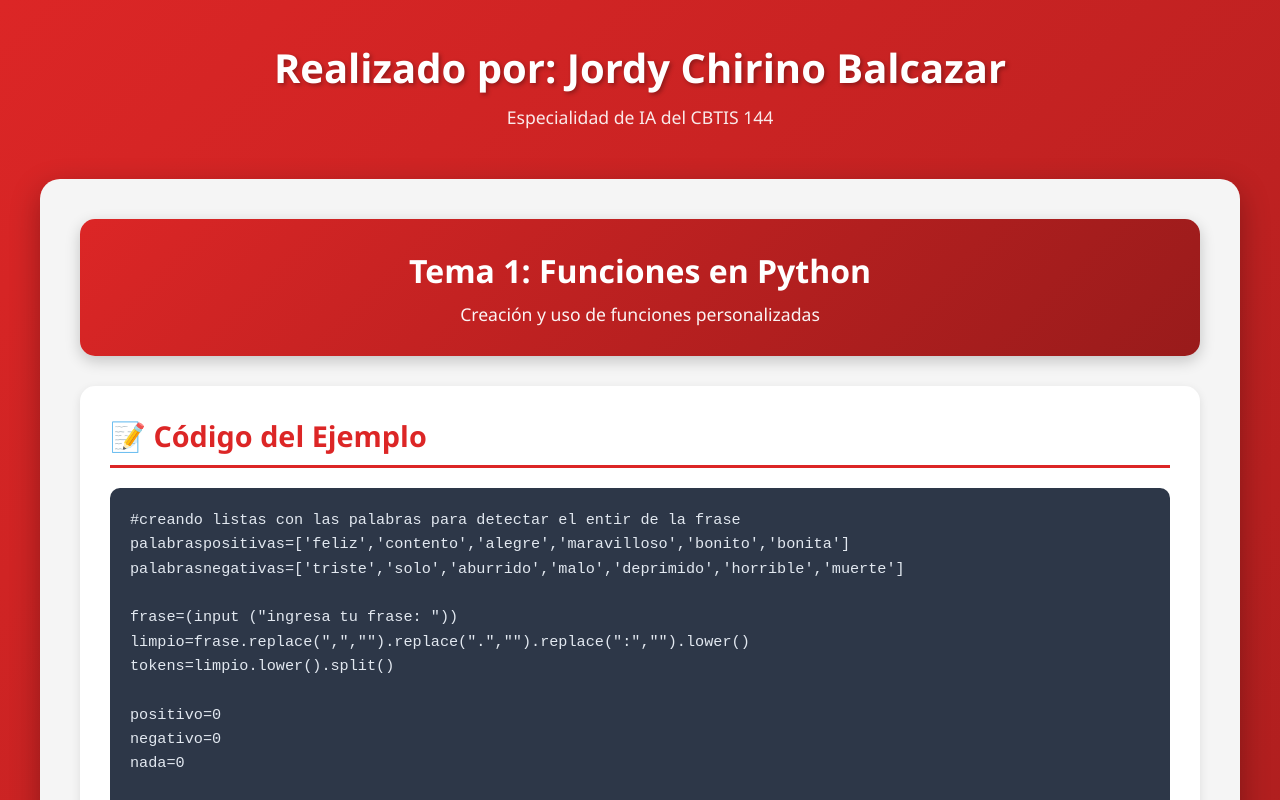
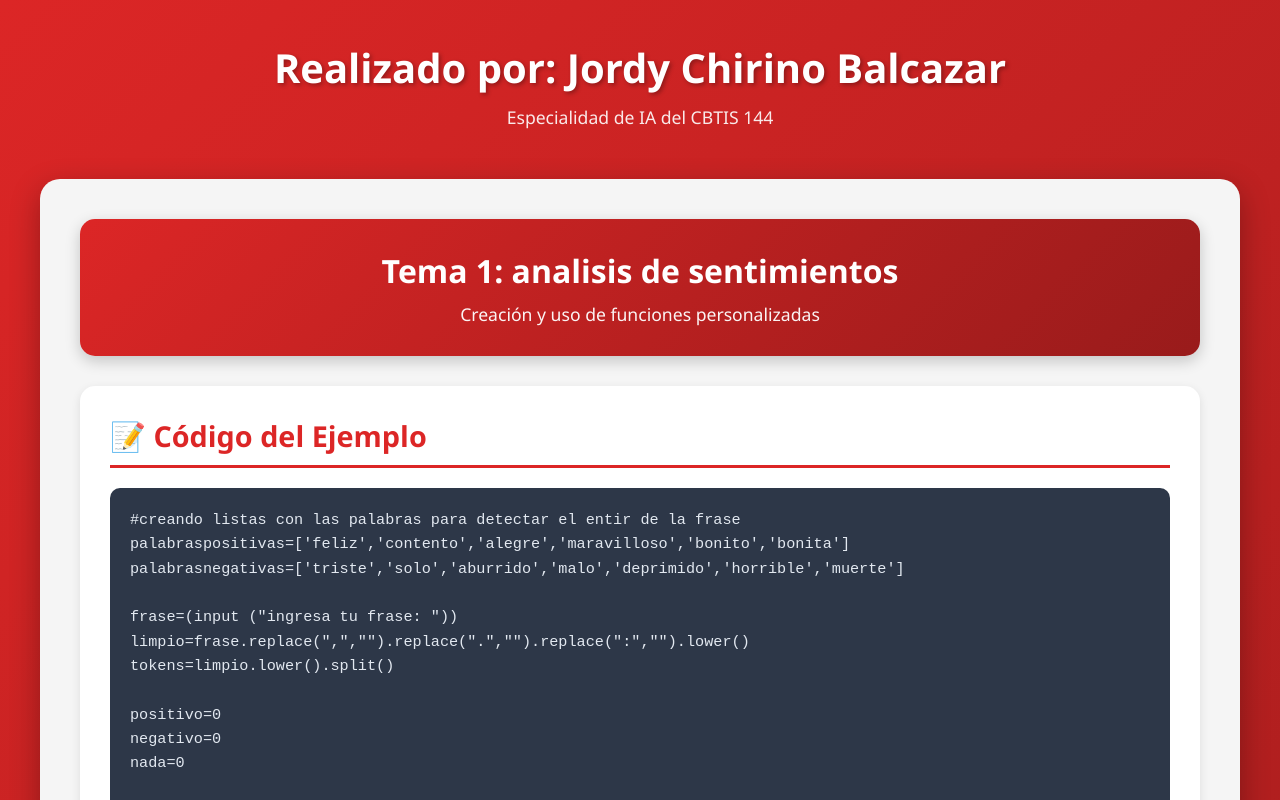
Before and after one commit to danielvazquez0714-cpu/portafolio_LN, a plain HTML site: page analisis_sentimientos_rojo.html in a window 1280 px wide. Shown: the top 800 px of the page. Drawn offline with Linux system fonts and the light colour scheme.

Commit message:
analisis_sentimientos_rojo.html

```diff
--- a/analisis_sentimientos_rojo.html
+++ b/analisis_sentimientos_rojo.html
@@ -186,7 +186,7 @@
 
         <div class="content-wrapper">
             <div class="tema-titulo">
-                <h2>Tema 1: Funciones en Python</h2>
+                <h2>Tema 1: analisis de sentimientos</h2>
                 <p>Creación y uso de funciones personalizadas</p>
             </div>
 
```
